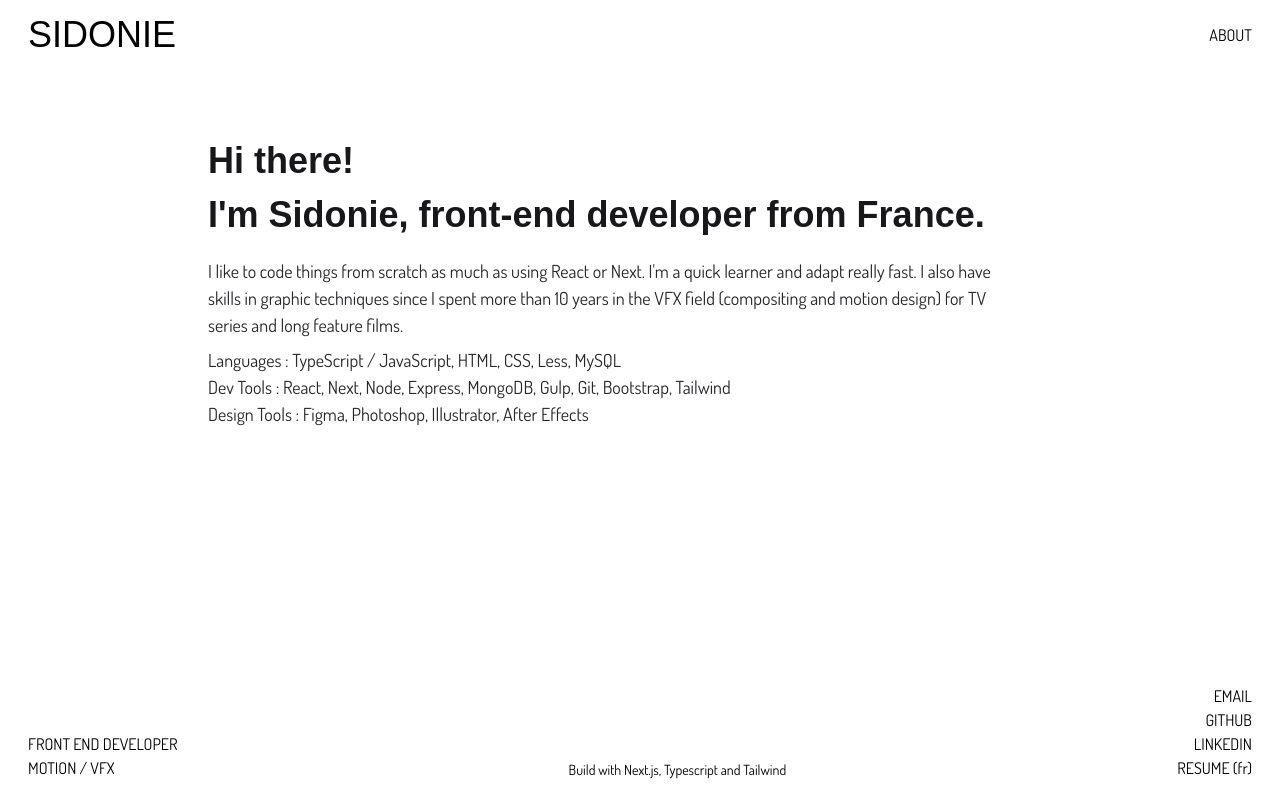
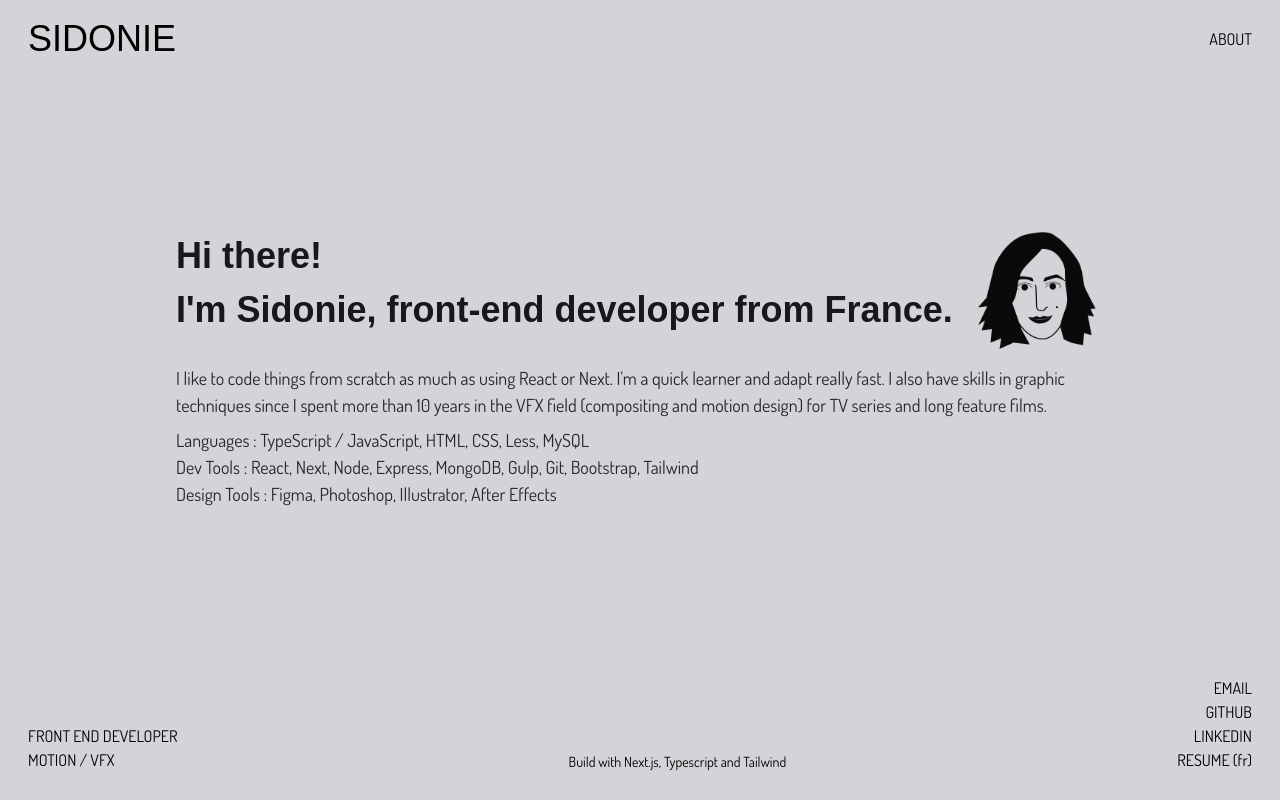
Before and after one commit to Fidomi/portfolio-next, a Next.js app: page /about in a window 1280 px wide. Built offline with nearby package versions, Linux system fonts and the light colour scheme.

Commit message:
Change colors at every page

```diff
--- a/components/Footer.tsx
+++ b/components/Footer.tsx
@@ -1,6 +1,6 @@
-const Footer = () => {
+const Footer = ({ bgColor }: { bgColor: string }) => {
     return (
-        <div className="fixed bottom-0 w-full px-2 py-2 pb-5">
+        <div className={`flex-1 w-full px-2 py-5 bg-${bgColor} max-h-36`}>
             <footer className="flex flex-row justify-between px-5 items-end text-base font-body">
                 <div className="flex flex-col">
                     <p>FRONT END DEVELOPER</p>
--- a/components/Header.tsx
+++ b/components/Header.tsx
@@ -1,8 +1,8 @@
 import Link from "next/link";
 
-function Header() {
+function Header({ bgColor }: { bgColor: string }) {
     return (
-        <div className="sticky top-0 w-full px-2 py-2">
+        <div className={`flex-1 w-full px-2 py-3 bg-${bgColor} max-h-20`}>
             <header className="flex flex-row justify-between px-5 items-center ">
                 <Link href="/">
                     <a className="text-4xl">SIDONIE</a>
--- a/components/Layout.tsx
+++ b/components/Layout.tsx
@@ -1,15 +1,23 @@
 import React from "react";
 import Header from "./Header";
 import Footer from "./Footer";
+import { prependOnceListener } from "process";
 
-export const Layout = ({ children }: { children: React.ReactNode }) => {
+export const Layout = ({
+    children,
+    curColor,
+}: {
+    children: React.ReactNode;
+    curColor: string;
+}) => {
     return (
-        <div>
-            <Header />
-            <main className="max-w-4xl mx-auto mt-16 antialiased">
+        <div
+            className={`bg-${curColor} flex flex-col min-h-screen justify-center items-center`}>
+            <Header bgColor={curColor} />
+            <main className="flex-4 flex-grow w-full mx-auto antialiased h-auto flex flex-col justify-center items-center">
                 {children}
             </main>
-            <Footer />
+            <Footer bgColor={curColor} />
         </div>
     );
 };
--- a/pages/about/index.tsx
+++ b/pages/about/index.tsx
@@ -1,26 +1,37 @@
 import React from "react";
 import { Layout } from "../../components/Layout";
+import Image from "next/image";
+import profilePic from "../../public/img/Sidonie.png";
 
 const About = () => {
+    const curColor: string = "gray-300";
     return (
-        <Layout>
-            <div className="container px-4 mx-auto">
-                <div className="space-x-5 lg:flex item-center lg:-mx-4">
-                    <div className="lg:px-4 ">
+        <Layout curColor={curColor}>
+            <div
+                className={`container px-2 flex flex-column justify-center bg-${curColor}`}>
+                <div className="lg:px-4">
+                    <div className="flex flex-row justify-between">
                         <h1 className="text-2xl font-bold text-gray-900 lg:text-4xl">
                             Hi there!
                             <br />
                             I'm Sidonie, front-end developer from France.
                         </h1>
+                        <Image
+                            src={profilePic}
+                            alt="Picture of the auhtor"
+                            width={130}
+                            height={120}
+                        />
+                    </div>
 
                     <div className="mt-4 text-gray-800 font-body text-lg">
                         <p>
-                                I like to code things from scratch as much as
-                                using React or Next. I'm a quick learner and
-                                adapt really fast. I also have skills in graphic
-                                techniques since I spent more than 10 years in
-                                the VFX field (compositing and motion design)
-                                for TV series and long feature films.
+                            I like to code things from scratch as much as using
+                            React or Next. I'm a quick learner and adapt really
+                            fast. I also have skills in graphic techniques since
+                            I spent more than 10 years in the VFX field
+                            (compositing and motion design) for TV series and
+                            long feature films.
                         </p>
                         <p className="mt-2">
                             Languages : TypeScript / JavaScript, HTML, CSS,
@@ -29,13 +40,10 @@ const About = () => {
                             Dev Tools : React, Next, Node, Express, MongoDB,
                             Gulp, Git, Bootstrap, Tailwind
                             <br />
-                                Design Tools : Figma, Photoshop, Illustrator,
-                                After Effects
+                            Design Tools : Figma, Photoshop, Illustrator, After
+                            Effects
                         </p>
                     </div>
-                    </div>
-
-                    <div className="flex-shrink-0 mt-12 lg:px-4 lg:mt-0"></div>
                 </div>
             </div>
         </Layout>
--- a/pages/index.tsx
+++ b/pages/index.tsx
@@ -1,9 +1,12 @@
 import { Layout } from "../components/Layout";
 
 export default function Home() {
+    const curColor: string = "yellow-400";
     return (
-        <Layout>
-            <div>HOME PAGE</div>
+        <Layout curColor={curColor}>
+            <div className={`container px-4 mx-auto bg-${curColor}`}>
+                HOME PAGE
+            </div>
         </Layout>
     );
 }
--- a/tailwind.config.js
+++ b/tailwind.config.js
@@ -39,6 +39,9 @@ module.exports = {
             "6xl": "4rem",
             "7xl": "5rem",
         },
+        container: {
+            center: true,
+        },
         extend: {
             spacing: {
                 128: "32rem",
```
Lines whose indentation alone changed are shown as unchanged.
